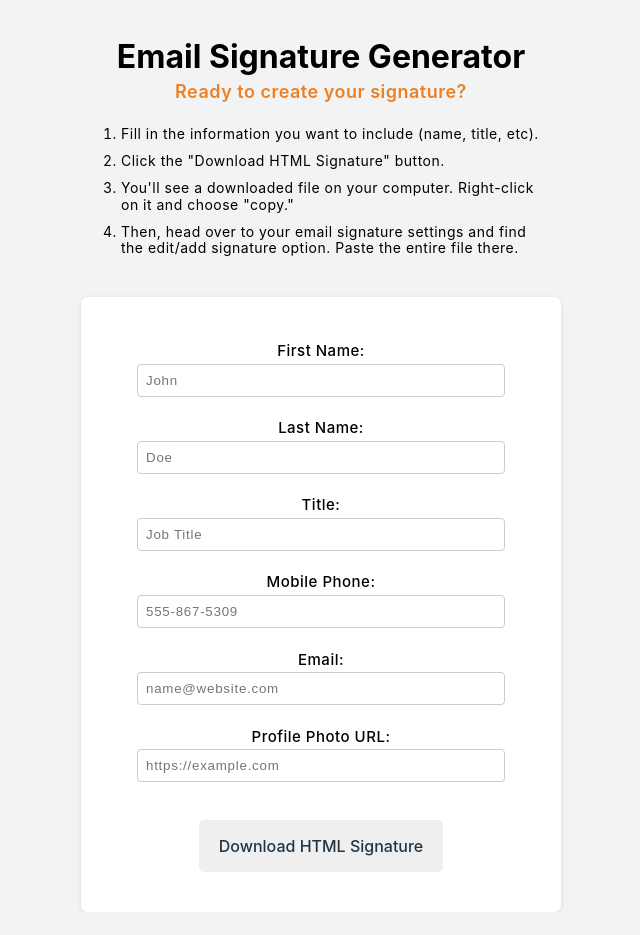
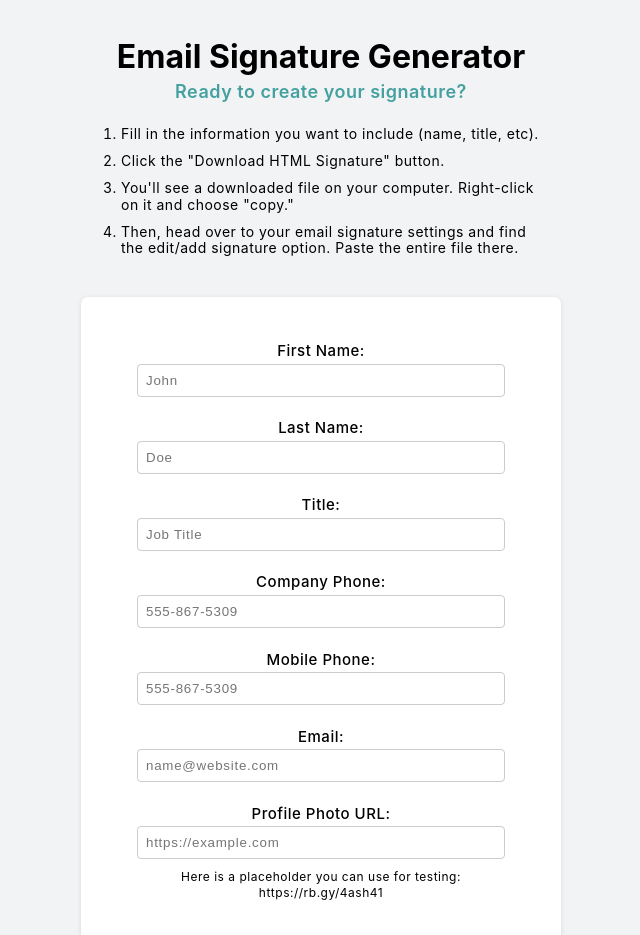
Before and after one commit to livnelson/html-signature-app, a React (Vite) app: page / in a window 1280 px wide. Shown: the top 935 px of the page, without its empty margins (319-959 px from the left). Before the commit the page ends 912 px from the top, so only its background shows below. Built offline with nearby package versions, Linux system fonts and the light colour scheme.

Commit message:
minor updates

```diff
--- a/package.json
+++ b/package.json
@@ -13,6 +13,7 @@
     "@types/react-router-dom": "^5.3.3",
     "dompurify": "^3.0.11",
     "react": "^18.2.0",
+    "react-colorful": "^5.6.1",
     "react-copy-to-clipboard": "^5.1.0",
     "react-dom": "^18.2.0",
     "react-router-dom": "^6.22.3"
--- a/src/App.css
+++ b/src/App.css
@@ -5,7 +5,7 @@
 }
 
 body {
-  background-color: #f1f3f5;
+  background-color: #f2f3f5;
 }
 
 .email-generator {
@@ -16,15 +16,21 @@ body {
   max-width: 460px;
 }
 
+.form-background{
+  background-color: #ffffff;
+  box-shadow: 0 1px 5px rgba(0, 0, 0, 0.1);
+  display: flex;
+  flex-direction: column;
+  align-items: center;
+  padding: 40px 20px;
+  border-radius: 7px;
+}
+
 .email-generator-form {
   display: flex;
   flex-direction: column;
   align-items: center;
-  background-color: #ffffff;
-  padding: 40px 20px;
-  border-radius: 7px;
   width: 440px;
-  box-shadow: 0 1px 5px rgba(0, 0, 0, 0.1);
 }
 
 .instructions {
@@ -52,12 +58,12 @@ input {
 
 input:hover {
   outline: none;
-  border-color: #ef8022;
+  border-color: #44a1a0;
 }
 
 input:focus {
   outline: none;
-  border: solid 2px #ef8022;
+  border: solid 2px #44a1a0;
 }
 
 label {
@@ -67,3 +73,11 @@ label {
   margin-top: 6px;
   font-weight: 500;
 }
+
+.placeholder{
+  font-size: 12px;
+  letter-spacing: 0.5px;
+  text-align: center;
+  margin: 10px 40px;
+  line-height: 1.35;
+}
--- a/src/components/EmailSignatureForm.jsx
+++ b/src/components/EmailSignatureForm.jsx
@@ -1,13 +1,18 @@
 import React, { useState } from 'react'
 import DOMPurify from 'dompurify'
+import { HexColorPicker, HexColorInput } from 'react-colorful'
 
 const EmailSignatureForm = () => {
   const [firstName, setFirstName] = useState('')
   const [lastName, setLastName] = useState('')
   const [title, setTitle] = useState('')
   const [cellPhone, setCellPhone] = useState('')
+  const [companyPhone, setCompanyPhone] = useState('')
+  const [companyWebsite, setCompanyWebsite] = useState('')
   const [email, setEmail] = useState('')
   const [photoURL, setPhotoURL] = useState('')
+  const [logoURL, setLogoURL] = useState('')
+  const [color, setColor] = useState('#44a1a0')
   const [error, setError] = useState('')
 
   const sanitizeAndEscape = (input) => {
@@ -30,9 +35,12 @@ const EmailSignatureForm = () => {
     const sanitizedFirstName = sanitizeAndEscape(firstName)
     const sanitizedLastName = sanitizeAndEscape(lastName)
     const sanitizedTitle = sanitizeAndEscape(title)
+    const sanitizedCompanyPhone = sanitizeAndEscape(companyPhone)
+    const sanitizedCompanyWebsite = sanitizeAndEscape(companyWebsite)
     const sanitizedCellPhone = sanitizeAndEscape(cellPhone)
     const sanitizedEmail = sanitizeAndEscape(email)
     const sanitizedProfileImg = sanitizeAndEscape(photoURL)
+    const sanitizedLogo = sanitizeAndEscape(logoURL)
 
     const signature = `
     <!DOCTYPE html>
@@ -49,9 +57,9 @@ const EmailSignatureForm = () => {
         />
         <title>HTML Email Signature</title>
       </head>
-      <body style="margin: 0; padding: 0; font-family: Calibri, sans-serif">
-        <p style="margin: 0">Warm Regards,</p>
-        <p style="margin: 2px 0px 10px 0px">${sanitizedFirstName}</p>
+      <body style="margin: 0; padding: 0; font-family: Calibri, sans-serif;">
+        <p style="margin: 0; font-family: Calibri, sans-serif;">Warm Regards,</p>
+        <p style="margin: 2px 0px 10px 0px; font-family: Calibri, sans-serif;">${sanitizedFirstName}</p>
         <table
           cellpadding="0"
           cellspacing="0"
@@ -62,7 +70,6 @@ const EmailSignatureForm = () => {
             margin-top: 6px;
             padding-bottom: 0px;
             border-collapse: collapse;
-            font-family: Calibri, sans-serif;
           "
         >
           <tr>
@@ -75,7 +82,7 @@ const EmailSignatureForm = () => {
               "
             >
               <a
-                href="https://peoplescapehr.com/our-team/"
+                href="${sanitizedLogo}"
                 target="_blank"
                 style="text-decoration: none"
               >
@@ -86,7 +93,7 @@ const EmailSignatureForm = () => {
                   height="90"
                   style="margin: 2px 10px 4px 0px"
                 />
-                <p style="margin: 4px 5px 0px 0px; color: #ef8022">
+                <p style="margin: 4px 5px 0px 0px; font-family: Calibri, sans-serif; color:${color}">
                   <strong>${sanitizedFirstName} ${sanitizedLastName}</strong>
                 </p>
                 <h6 style="margin: 4px 5px 0px 0px; color: #000">
@@ -105,7 +112,7 @@ const EmailSignatureForm = () => {
               >
                 <span
                   style="
-                    color: #ef8022;
+                    color:${color};
                     display: inline-block;
                     width: 14px;
                     text-align: center;
@@ -121,7 +128,6 @@ const EmailSignatureForm = () => {
                     display: inline-block;
                     width: 100px;
                     vertical-align: middle;
-                    font-family: Calibri, sans-serif;
                   "
                 >
                   ${sanitizedCellPhone}</a
@@ -137,7 +143,7 @@ const EmailSignatureForm = () => {
               >
                 <span
                   style="
-                    color: #ef8022;
+                    color:${color};
                     display: inline-block;
                     width: 14px;
                     text-align: center;
@@ -146,37 +152,35 @@ const EmailSignatureForm = () => {
                   <strong>O:&nbsp;&nbsp;</strong>
                 </span>
                 <a
-                  href="tel:323 900-0511"
+                  href="${sanitizedCompanyPhone}"
                   style="
                     text-decoration: none;
                     color: #000;
                     display: inline-block;
                     width: 100px;
                     vertical-align: middle;
-                    font-family: Calibri, sans-serif;
                   "
                 >
-                  323-900-0511</a
+                  ${sanitizedCompanyPhone}</a
                 >
               </p>
-              <p style="margin: 0; margin-bottom: 2px; padding-bottom: 3px">
+              <p style="margin: 0; margin-bottom: 2px; padding-bottom: 3px; font-family: Calibri, sans-serif;">
                 <a
                   href="mailto:${sanitizedEmail}"
                   style="
                     text-decoration: none;
                     color: #000;
-                    font-family: Calibri, sans-serif;
                   "
                   >${sanitizedEmail}</a
                 >
               </p>
               <a
-                href="https://peoplescapehr.com/"
+                href="${sanitizedCompanyWebsite}"
                 target="_blank"
               >
                 <img
-                  src="https://peoplescapehr.com/wp-content/uploads/2020/07/peoplescape_logo_2020-e1594693165758.png"
-                  alt="Peoplescape HR Logo"
+                  src="${sanitizedLogo}"
+                  alt="Company Logo"
                   width="150"
                   height="auto"
                   style="margin-top: 10px; margin-bottom: 0px; padding-bottom: 0px;"
@@ -185,7 +189,7 @@ const EmailSignatureForm = () => {
             </td>
           </tr>
         </table>
-        <p style="font-family: Calibri, sans-serif; margin: 12px 0px 0px 0px">
+        <p style="margin: 12px 0px 0px 0px; font-family: Calibri, sans-serif;">
           <strong
             >I respect your personal time and do not expect a response when you are
             not at work.</strong
@@ -224,6 +228,7 @@ const EmailSignatureForm = () => {
 
   return (
     <div className='email-generator'>
+      <div className='form-background'>
         <form className='email-generator-form'>
           <label>First Name:</label>
           <input
@@ -250,6 +255,20 @@ const EmailSignatureForm = () => {
             placeholder='Job Title'
             required
             onChange={(e) => setTitle(e.target.value)}
+          />
+          <br />
+          <label>Company Phone:</label>
+          <input
+            type='tel'
+            value={companyPhone}
+            placeholder='555-867-5309'
+            required
+            onChange={(e) => {
+              const formattedPhone = e.target.value
+                .replace(/\D/g, '') // Remove non-numeric characters
+                .replace(/(\d{3})(\d{3})(\d{4})/, '$1-$2-$3') // Format to XXX-XXX-XXXX
+              setCompanyPhone(formattedPhone)
+            }}
           />
           <br />
           <label>Mobile Phone:</label>
@@ -283,12 +302,30 @@ const EmailSignatureForm = () => {
             required
             onChange={(e) => setPhotoURL(e.target.value)}
           />
+          <p className='placeholder'>
+            Here is a placeholder you can use for
+            testing: https://rb.gy/4ash41
+          </p>
           <br />
+          <label>Company Logo URL:</label>
+          <input
+            type='url'
+            value={logoURL}
+            placeholder='https://example.com'
+            required
+            onChange={(e) => setLogoURL(e.target.value)}
+          />
+          <p className='placeholder'>
+            Here is a placeholder you can use for
+            testing: https://rb.gy/s23eb1
+          </p>
+          <br />
+          {error && <p style={{ color: 'red' }}>{error}</p>}
           <button onClick={handleDownloadSignature}>
             Download HTML Signature
           </button>
-        {error && <p style={{ color: 'red' }}>{error}</p>}
         </form>
+      </div>
     </div>
   )
 }
--- a/src/index.css
+++ b/src/index.css
@@ -20,7 +20,7 @@ a {
   text-decoration: inherit;
 }
 a:hover {
-  color: #ef8022;
+  color: #44a1a0;
 }
 
 body {
@@ -44,7 +44,7 @@ h2 {
   line-height: 1;
   margin-top: 10px;
   text-align: center;
-  color: #ef8022;
+  color: #44a1a0;
 }
 
 ol {
@@ -70,7 +70,7 @@ button {
   transition: border-color 0.25s;
 }
 button:hover {
-  background-color: #ef8022;
+  background-color: #44a1a0;
   color: white;
 }
 button:focus,
@@ -85,7 +85,7 @@ button:focus-visible {
     background-color: #ffffff;
   }
   a:hover {
-    color: #ef8022;
+    color: #44a1a0;
   }
   button {
     background-color: #efefef;
```
Also changed, not shown: 1 other file (tests, documents, lock files or other folders). Lines whose indentation alone changed are shown as unchanged.
